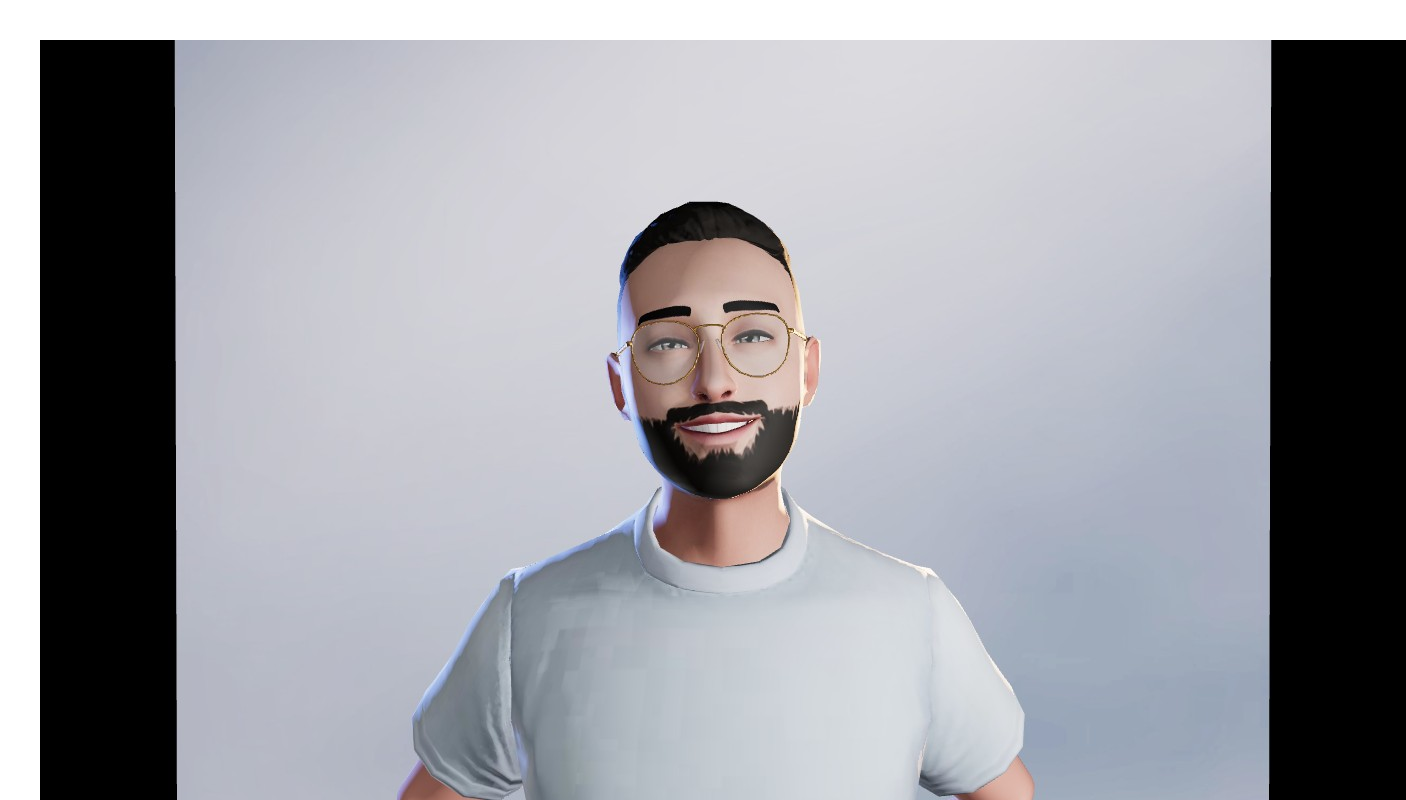
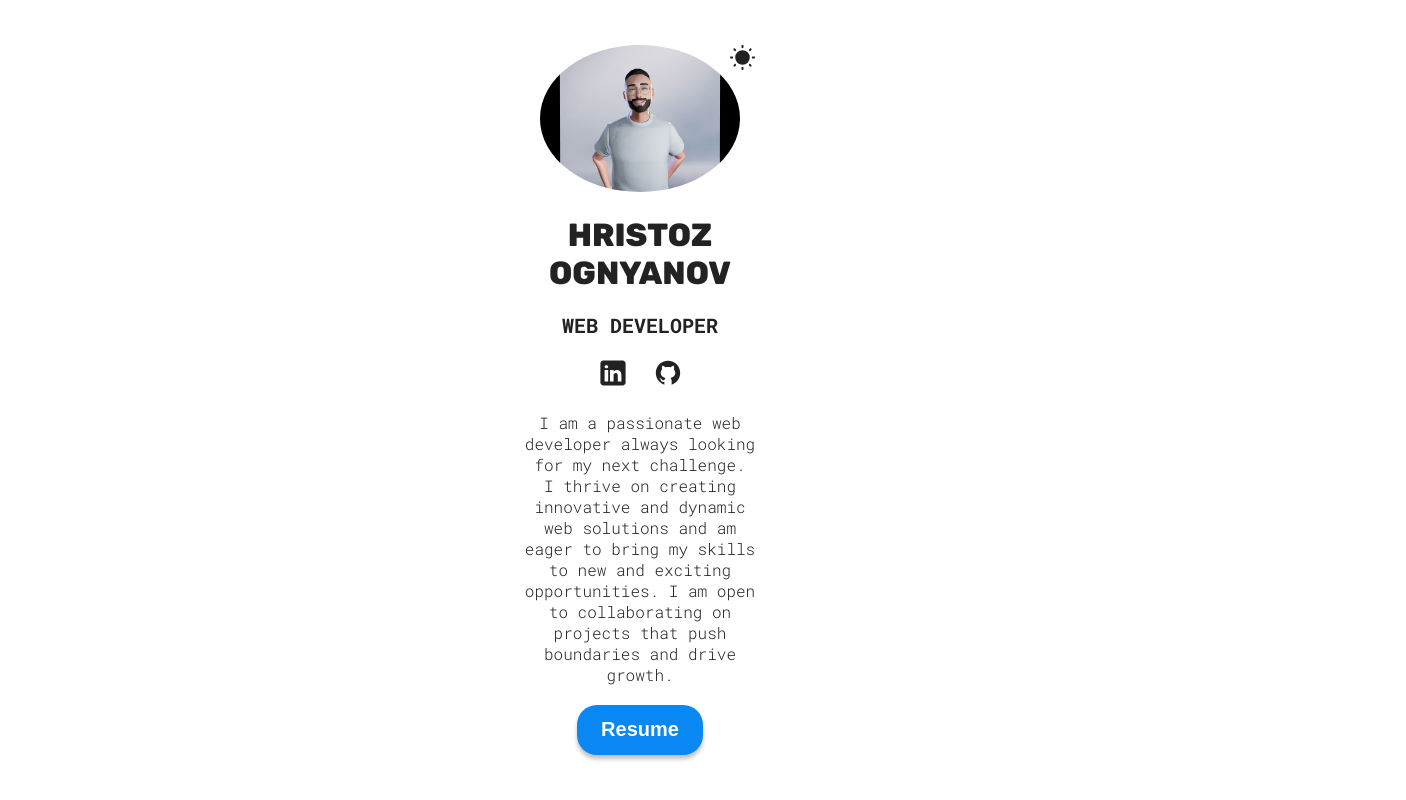
Before and after one commit to fasxmel/MyPortfolio, a React (Vite) app: page / in a window 1280 px wide. Shown: the top 800 px of the page, 1406 px wide, since content can reach past the window. Built offline with nearby package versions, Linux system fonts and the light colour scheme.

Commit message:
Add style Hero section

```diff
--- a/src/App.css
+++ b/src/App.css
@@ -1,6 +1,70 @@
+:root {
+  --background-color: #fff;
+  --btn-color: #0987f2;
+  --btn-text-color: #fff;
+  --project-card-bg: #ffffff00;
+  --text-color: #222;
+  --form-text-color: #555;
+  --footer-text-color: #888;
+}
+
+[data-theme="dark"] {
+    --background-color: #222;
+    --btn-color: #fff;
+    --btn-text-color: #222;
+    --project-card-bg: #fff;
+    --text-color: #fff;
+    --form-text-color: #fff;
+    --footer-text-color: #bbb;
+}
+
+body {
+  background-color: var(--background-color);
+  display: flex;
+  justify-content: center;
+  margin: 0 auto 60px;
+}
+
 #root {
-  max-width: 1280px;
-  margin: 0 auto;
-  padding: 2rem;
-  text-align: center;
+  display: flex;
+  flex-direction: column;
+  gap: 60px;
 }
+
+h1, h2, h3, p {
+  color: var(--text-color);
+  margin: 0;
+  padding: 0;
+
+}
+
+
+h2, h3, p {
+  font-family: 'Roboto Mono', monospace;
+}
+
+h1, h2{
+  text-transform: uppercase;
+}
+
+h2, h3{
+  font-size: 20px;
+}
+
+h1 {
+  font-family: 'Rubik', sans-serif;
+  font-size: 32px;
+}
+
+p{
+  font-size: 16px;
+  font-weight: 300;
+}
+
+.sectionTitle{
+  margin-bottom: 30px;
+}
+
+.hover{
+  cursor: pointer;
+}
--- a/src/sections/hero/Hero.jsx
+++ b/src/sections/hero/Hero.jsx
@@ -36,8 +36,8 @@
             <img src={githubIcon} alt="GitHub Icon" />
             </a>
         </span>
-        <p>
-        I am a passionate web developer always looking for my next challenge.
+        <p className={styles.description}>
+        I am a passionate web developer always looking for my next challenge.<br/>
         I thrive on creating innovative and dynamic web solutions and am eager to bring my skills to new and exciting opportunities.
         I am open to collaborating on projects that push boundaries and drive growth.
         </p>
--- a/src/sections/hero/Hero.module.css
+++ b/src/sections/hero/Hero.module.css
@@ -0,0 +1,86 @@
+.containerHero{
+    display: flex;
+    flex-direction: column;
+    justify-content: center;
+    gap: 20px;
+    text-align: center;
+    height: 100dvh;
+    min-height: 500px;
+
+    /* TODO: fix the image container acording to the design */
+    .profileImg{
+        max-width: 200px;
+        max-height: 200px;
+        border-radius: 50%;
+    }
+
+    span{
+        display: flex;
+        gap: 25px;
+        justify-content: center;
+
+        a{
+            margin: 0;
+
+            img{
+                width: 30px;
+
+            }
+        }
+    }
+
+
+    a{
+        width: fit-content;
+        align-self: center;
+    }
+
+    button{
+        background-color: var(--btn-color);
+        color: var(--btn-text-color);
+        border: none;
+        border-radius: 20px;
+        width: 126px;
+        height: 50px;
+        font-size: 20px;
+        font-weight: bold;
+        box-shadow: 0 4px 4px  rgba(0, 0, 0, 0.25);
+        transition: box-shadow 200ms ease-in-out, transform 200ms ease-in-out;
+    }
+
+    button:hover{
+        transform: scale(1.05);
+    }
+
+    button:active{
+        transform: translateY(2px);
+        box-shadow: 0 2px 2px  rgba(0, 0, 0, 0.25);
+    }
+}
+
+.containerImg{
+    position: relative;
+}
+
+.themeIcon{
+    position: absolute;
+    right: 0;
+    width: 25px;
+}
+
+.themeIcon:hover{
+    cursor: pointer;
+}
+
+.description{
+    max-width: 24ch;
+    align-self: center;
+
+}
+
+.containerText{
+    display: flex;
+    flex-direction: column;
+    justify-content: center;
+    gap: 20px;
+}
```
